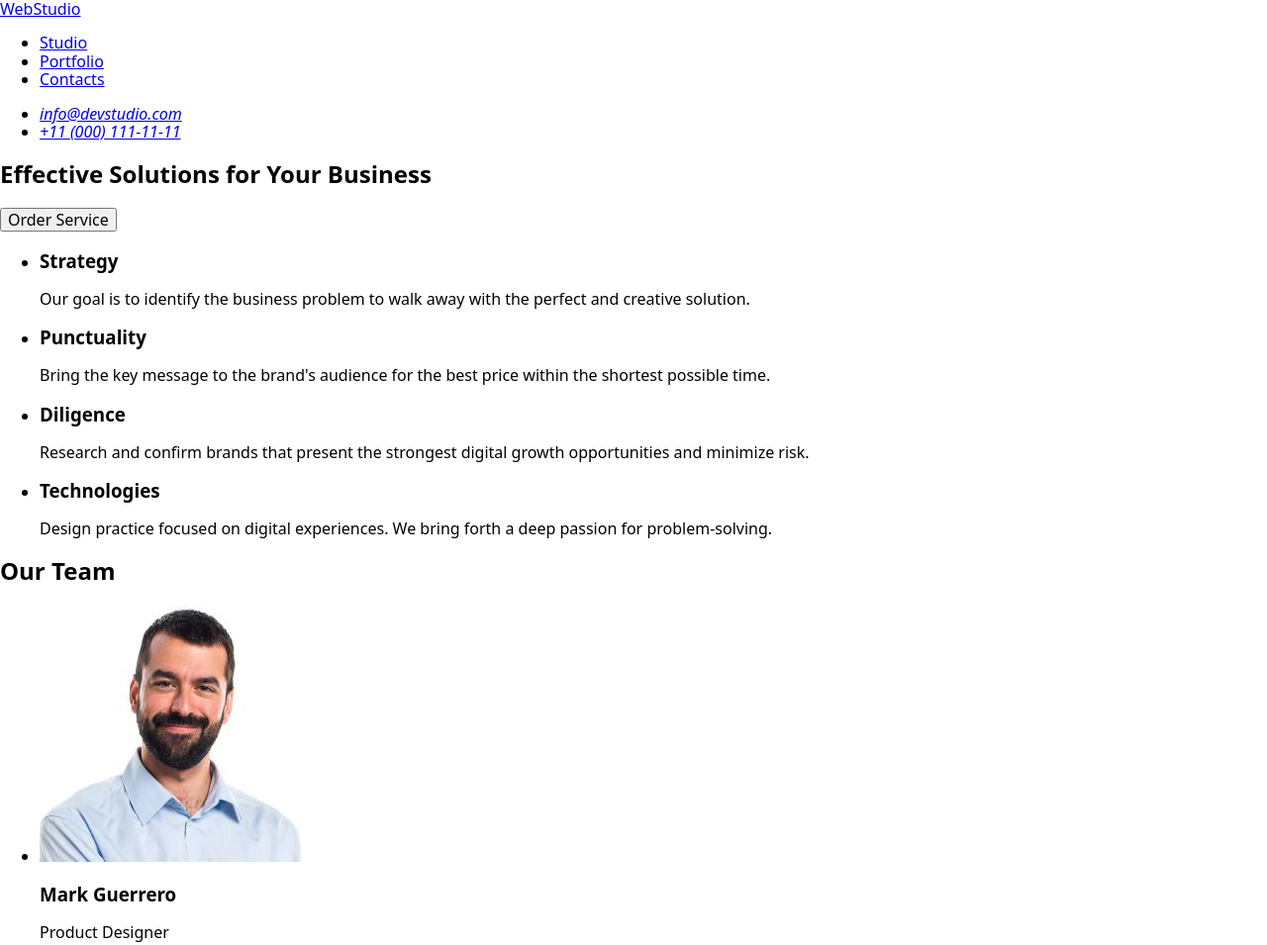
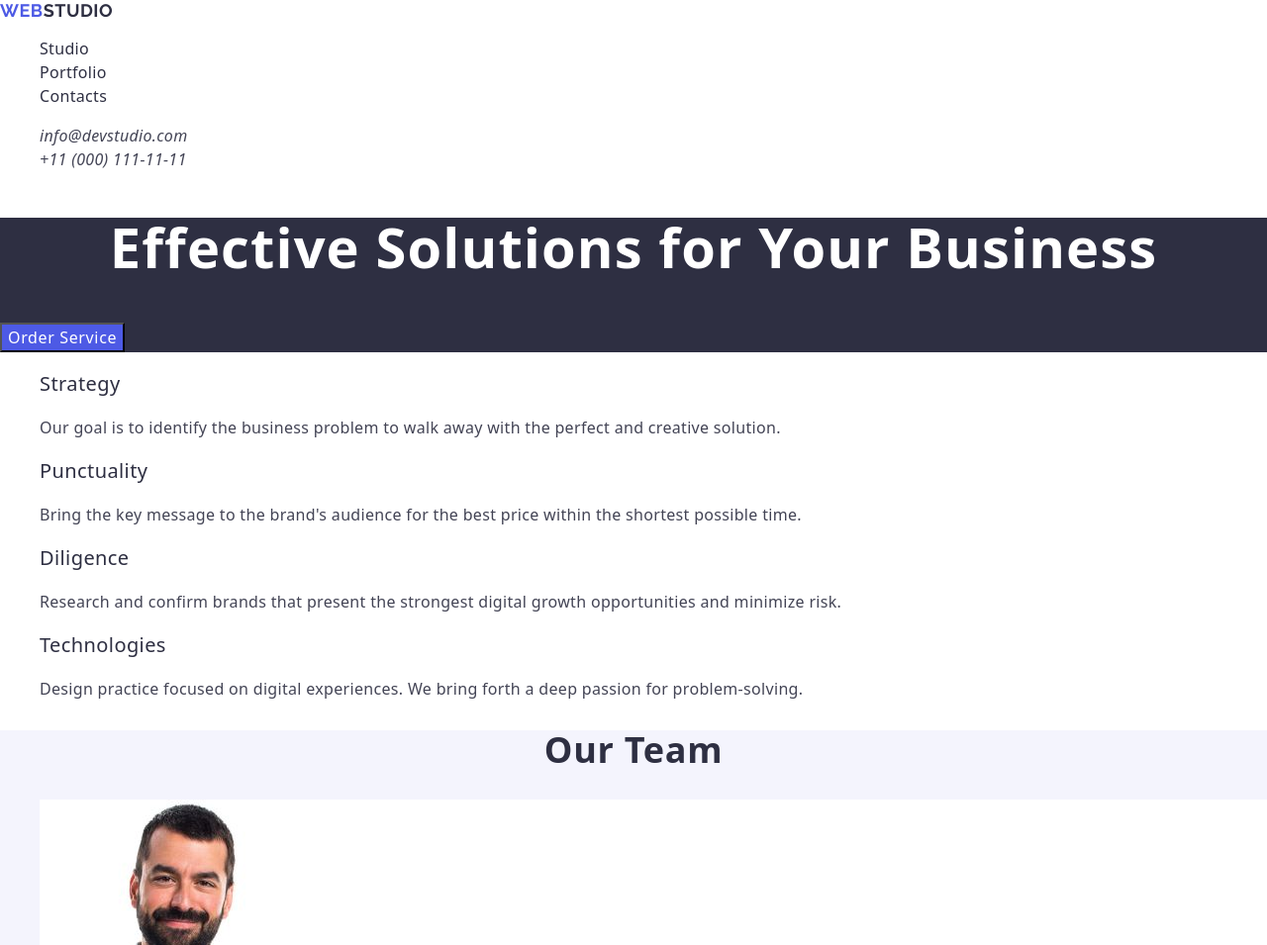
Before and after one commit to eliza-yakovleva/goit-markup-hw-02, a plain HTML site: page index.html in a window 1280 px wide. Shown: the top 955 px of the page at 99% size. Drawn offline with nearby package versions, Linux system fonts and the light colour scheme.

Commit message:
t
everything done

```diff
--- a/css/styles.css
+++ b/css/styles.css
@@ -1,18 +1,163 @@
 body {
-    font-family: "Roboto", sans-serif;
-    second-family: "Raleway", sans-serif;
-    color:
-    background-color:
-    font-size:
+    font-family: "Roboto", sans-serif, "Raleway", sans-serif;
+    color: #2E2F42;
+    background-color: #FFFFFF;
+    font-size: 16px;
+    font-weight: 400;
 }
 
+a {
+    text-decoration: none;
+}
+
+ul {
+    list-style-type: none;
+}
 
 .header {}
 
 .header-nav {}
 
-.logo {}
+.logo {
+    color: #4D5AE5;
+    font-family: "Raleway", sans-serif;
+    font-size: 18px;
+    font-weight: 700;
+    line-height: 117%;
+    letter-spacing: 0.03em;
+    text-transform: uppercase;
+}
 
-.header-nav-list {}
+.header-nav-list a {
+    color: #2E2F42;
+    font-weight: 500;
+    line-height: 150%;
+    letter-spacing: 0.02em;
+}
 
-.address {}
+.address a {
+    color: #434455;
+    line-height: 150%;
+    letter-spacing: 0.02em;
+
+}
+
+.header-nav-list a:hover {
+    color: #404BBF;
+}
+
+.address a:hover {
+    color: #404BBF;
+}
+
+.address a:focus {
+    color: #404BBF;
+}
+
+.hero {
+    background-color: #2E2F42;
+}
+
+.hero-header {
+    color: #FFFFFF;
+    font-weight: 700;
+    font-size: 56px;
+    line-height: 107%;
+    letter-spacing: 0.02em;
+    text-align: center;
+}
+
+.hero-button {
+    color: #FFFFFF;
+    background-color: #4D5AE5;
+    font-weight: 500;
+    font-size: 16px;
+    line-height: 150%;
+    letter-spacing: 0.04em;
+    cursor: pointer;
+}
+
+.hero-button:hover {
+    background-color: #404BBF;
+}
+
+.description {}
+
+.description-header {}
+
+.description-titles {
+    font-weight: 500;
+    font-size: 20px;
+    line-height: 120%;
+    letter-spacing: 0.02em;
+}
+
+.description-text {
+    color: #434455;
+    line-height: 150%;
+    letter-spacing: 0.02em;
+}
+
+.team {
+    background-color: #f4f4fd;
+}
+
+.team-header {
+    font-weight: 700;
+    font-size: 36px;
+    line-height: 111%;
+    letter-spacing: 0.02em;
+    text-align: center;
+}
+
+.team-card {
+    background-color: #FFFFFF;
+}
+
+.team-title {
+    font-weight: 500;
+    font-size: 20px;
+    line-height: 120%;
+    letter-spacing: 0.02em;
+    text-align: center;
+}
+
+.team-text {
+    color: #434455;
+    line-height: 150%;
+    letter-spacing: 0.02em;
+    text-align: center;
+}
+
+.portfolio {}
+
+.portfolio-header {
+    font-weight: 700;
+    font-size: 36px;
+    line-height: 111%;
+    letter-spacing: 0.02em;
+    text-align: center;
+}
+
+.portfolio-title {
+    font-weight: 500;
+    font-size: 20px;
+    line-height: 120%;
+    letter-spacing: 0.02em;
+}
+
+.portfolio-text {
+    color : #434455;
+    line-height: 150%;
+    letter-spacing: 0.02em;
+}
+
+.footer {
+    background-color: #2e2f42;;
+}
+
+.footer-text {
+    color: #f4f4fd;
+    line-height: 150%;
+    letter-spacing: 0.02em;
+}
--- a/index.html
+++ b/index.html
@@ -18,7 +18,13 @@
       href="https://fonts.googleapis.com/css2?family=Roboto:ital,wght@0,100;0,300;0,400;0,500;0,700;0,900;1,100;1,300;1,400;1,500;1,700;1,900&display=swap"
       rel="stylesheet"
     />
-    <title>WebStudio</title>
+    <link rel="preconnect" href="https://fonts.googleapis.com" />
+    <link rel="preconnect" href="https://fonts.gstatic.com" crossorigin />
+    <link
+      href="https://fonts.googleapis.com/css2?family=Raleway:ital,wght@0,100..900;1,100..900&display=swap"
+      rel="stylesheet"
+    />
+    <title>WebStudio</span></title>
     <!-- #endregion Head-->
   </head>
 
@@ -26,7 +32,9 @@
     <!--#region Header-->
     <header class="header">
       <nav class="header-nav">
-        <a href="./index.html" class="logo">WebStudio</a>
+        <a href="./index.html" class="logo"
+          >Web<span style="color: #2e2f42">Studio</span></a
+        >
         <ul class="header-nav-list">
           <li>
             <a href="#home">Studio</a>
@@ -56,41 +64,40 @@
 
     <main>
       <!--#region Hero -->
-      <section>
-        <h1>Effective Solutions for Your Business</h1>
-        <button type="button">Order Service</button>
+      <section class="hero">
+        <h1 class="hero-header">Effective Solutions for Your Business</h1>
+        <button type="button" class="hero-button">Order Service</button>
       </section>
       <!--#endregion Hero -->
 
       <!--#region Description -->
-
-      <section>
-        <h2 style="display: none">Description</h2>
+      <section class="description">
+        <h2 class="description-header" style="display: none">Description</h2>
         <ul>
           <li>
-            <h3>Strategy</h3>
-            <p>
+            <h3 class="description-titles">Strategy</h3>
+            <p class="description-text">
               Our goal is to identify the business problem to walk away with the
               perfect and creative solution.
             </p>
           </li>
           <li>
-            <h3>Punctuality</h3>
-            <p>
+            <h3 class="description-titles">Punctuality</h3>
+            <p class="description-text">
               Bring the key message to the brand's audience for the best price
               within the shortest possible time.
             </p>
           </li>
           <li>
-            <h3>Diligence</h3>
-            <p>
+            <h3 class="description-titles">Diligence</h3>
+            <p class="description-text">
               Research and confirm brands that present the strongest digital
               growth opportunities and minimize risk.
             </p>
           </li>
           <li>
-            <h3>Technologies</h3>
-            <p>
+            <h3 class="description-titles">Technologies</h3>
+            <p class="description-text">
               Design practice focused on digital experiences. We bring forth a
               deep passion for problem-solving.
             </p>
@@ -100,55 +107,56 @@
       <!--#endregion Description -->
 
       <!--#region Our Team -->
-      <section>
-        <h2>Our Team</h2>
+      <section class="team">
+        <h2 class="team-header">Our Team</h2>
         <ul>
-          <li>
+          <li class="team-card">
             <img
               src="./images/img-1.jpg"
               alt="Mark Guerrero"
               width="264"
               height="260"
             />
-            <h3>Mark Guerrero</h3>
-            <p>Product Designer</p>
+            <h3 class="team-title">Mark Guerrero</h3>
+            <p class="team-text">Product Designer</p>
           </li>
-          <li>
+          <li class="team-card">
             <img
               src="./images/img-2.jpg"
               alt="Tom Ford"
               width="264"
               height="260"
             />
-            <h3>Tom Ford</h3>
-            <p>Frontend Developer</p>
+            <h3 class="team-title">Tom Ford</h3>
+            <p class="team-text">Frontend Developer</p>
           </li>
-          <li>
+          <li class="team-card">
             <img
               src="./images/img-3.jpg"
               alt="Camila Garcia"
               width="264"
               height="260"
             />
-            <h3>Camila Garcia</h3>
-            <p>Marketing</p>
+            <h3 class="team-title">Camila Garcia</h3>
+            <p class="team-text">Marketing</p>
           </li>
-          <li>
+          <li class="team-card">
             <img
               src="./images/img-4.jpg"
               alt="Daniel Wilson"
               width="264"
               height="260"
             />
-            <h3>Daniel Wilson</h3>
-            <p>UI Designer</p>
+            <h3 class="team-title">Daniel Wilson</h3>
+            <p class="team-text">UI Designer</p>
           </li>
         </ul>
       </section>
       <!--#endregion Our Team -->
 
       <!--#region Our Portfolio -->
-      <h2>Our Portfolio</h2>
+      <section class="portfolio">
+        <h2 class="portfolio-header">Our Portfolio</h2>
         <ul>
           <li>
             <img
@@ -157,8 +165,8 @@
               width="360"
               height="300"
             />
-          <h3>Banking App</h3>
-          <p>App</p>
+            <h3 class="portfolio-title">Banking App</h3>
+            <p class="portfolio-text">App</p>
           </li>
           <li>
             <img
@@ -167,8 +175,8 @@
               width="360"
               height="300"
             />
-          <h3>Cashless Payment</h3>
-          <p>Marketing</p>
+            <h3 class="portfolio-title">Cashless Payment</h3>
+            <p class="portfolio-text">Marketing</p>
           </li>
           <li>
             <img
@@ -177,8 +185,8 @@
               width="360"
               height="300"
             />
-          <h3>Meditation App</h3>
-          <p>App</p>
+            <h3 class="portfolio-title">Meditation App</h3>
+            <p class="portfolio-text">App</p>
           </li>
           <li>
             <img
@@ -187,8 +195,8 @@
               width="360"
               height="300"
             />
-          <h3>Taxi Service</h3>
-          <p>Marketing</p>
+            <h3 class="portfolio-title">Taxi Service</h3>
+            <p class="portfolio-text">Marketing</p>
           </li>
           <li>
             <img
@@ -197,8 +205,8 @@
               width="360"
               height="300"
             />
-          <h3>Screen Illustrations</h3>
-          <p>Design</p>
+            <h3 class="portfolio-title">Screen Illustrations</h3>
+            <p class="portfolio-text">Design</p>
           </li>
           <li>
             <img
@@ -207,17 +215,20 @@
               width="360"
               height="300"
             />
-          <h3>Online Courses</h3>
-          <p>Marketing</p>
+            <h3 class="portfolio-title">Online Courses</h3>
+            <p class="portfolio-text">Marketing</p>
           </li>
         </ul>
+      </section>
       <!--#endregion Out Portfolio-->
     </main>
 
     <!--#region Footer -->
-    <footer>
-      <a href="./index.html">WebStudio</a>
-      <p>
+    <footer class="footer">
+      <a class="logo" href="./index.html"
+        >Web<span style="color: #f4f4fd">Studio</span></a
+      >
+      <p class="footer-text">
         Increase the flow of customers and sales for your business with digital
         marketing & growth solutions.
       </p>
```
Lines whose indentation alone changed are shown as unchanged.
